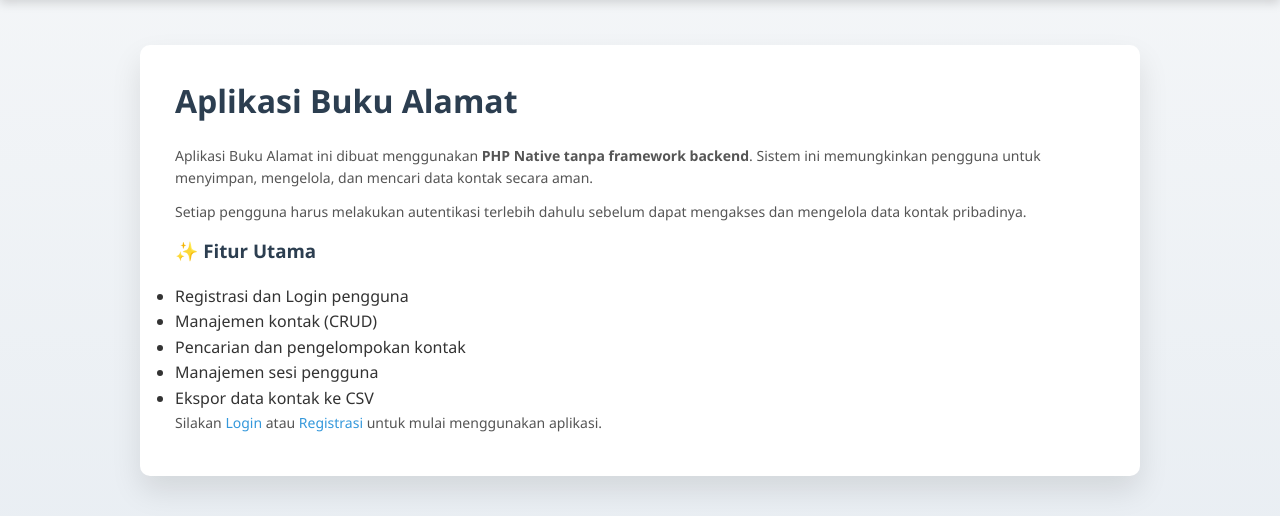
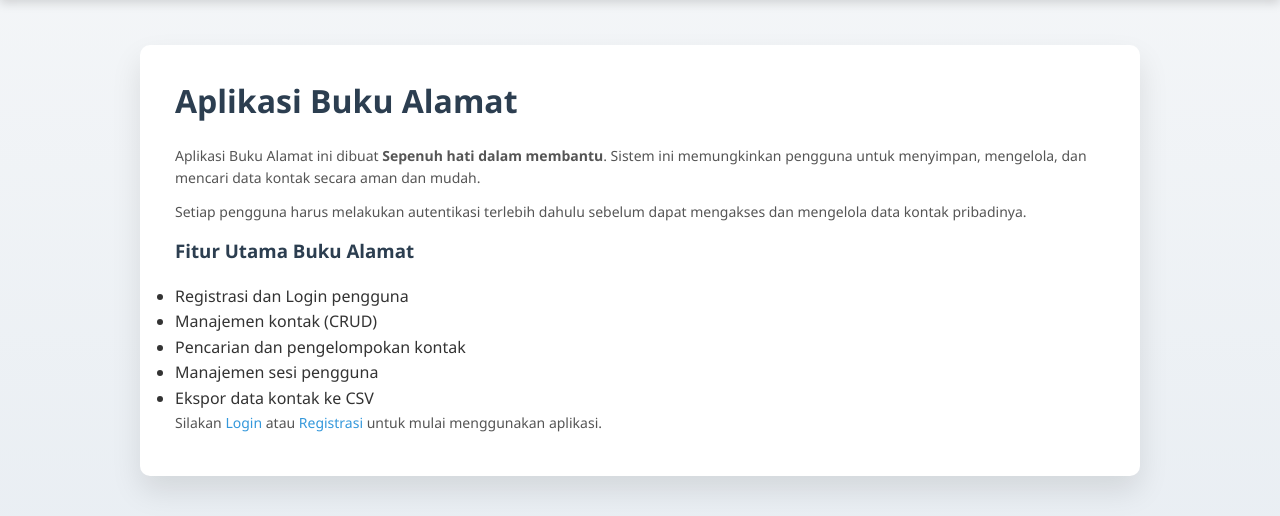
Before and after one commit to IPutuKartyawan/Project-Buku-Alamat, a PHP site: page / in a window 1280 px wide. Shown: the part 56-572 px from the top of the page. Run offline with PHP 8.4, Linux system fonts and the light colour scheme.

Commit message:
perbaikan index awal

```diff
--- a/index.php
+++ b/index.php
@@ -28,10 +28,10 @@ if (isset($_SESSION['user_id'])) {
     <h1> Aplikasi Buku Alamat</h1>
 
     <p>
-        Aplikasi Buku Alamat ini dibuat menggunakan
-        <strong>PHP Native tanpa framework backend</strong>.
+        Aplikasi Buku Alamat ini dibuat
+        <strong>Sepenuh hati dalam membantu</strong>.
         Sistem ini memungkinkan pengguna untuk menyimpan,
-        mengelola, dan mencari data kontak secara aman.
+        mengelola, dan mencari data kontak secara aman dan mudah.
     </p>
 
     <p>
@@ -39,7 +39,7 @@ if (isset($_SESSION['user_id'])) {
         sebelum dapat mengakses dan mengelola data kontak pribadinya.
     </p>
 
-    <h3>✨ Fitur Utama</h3>
+    <h3> Fitur Utama Buku Alamat</h3>
     <ul>
         <li>Registrasi dan Login pengguna</li>
         <li>Manajemen kontak (CRUD)</li>
```
